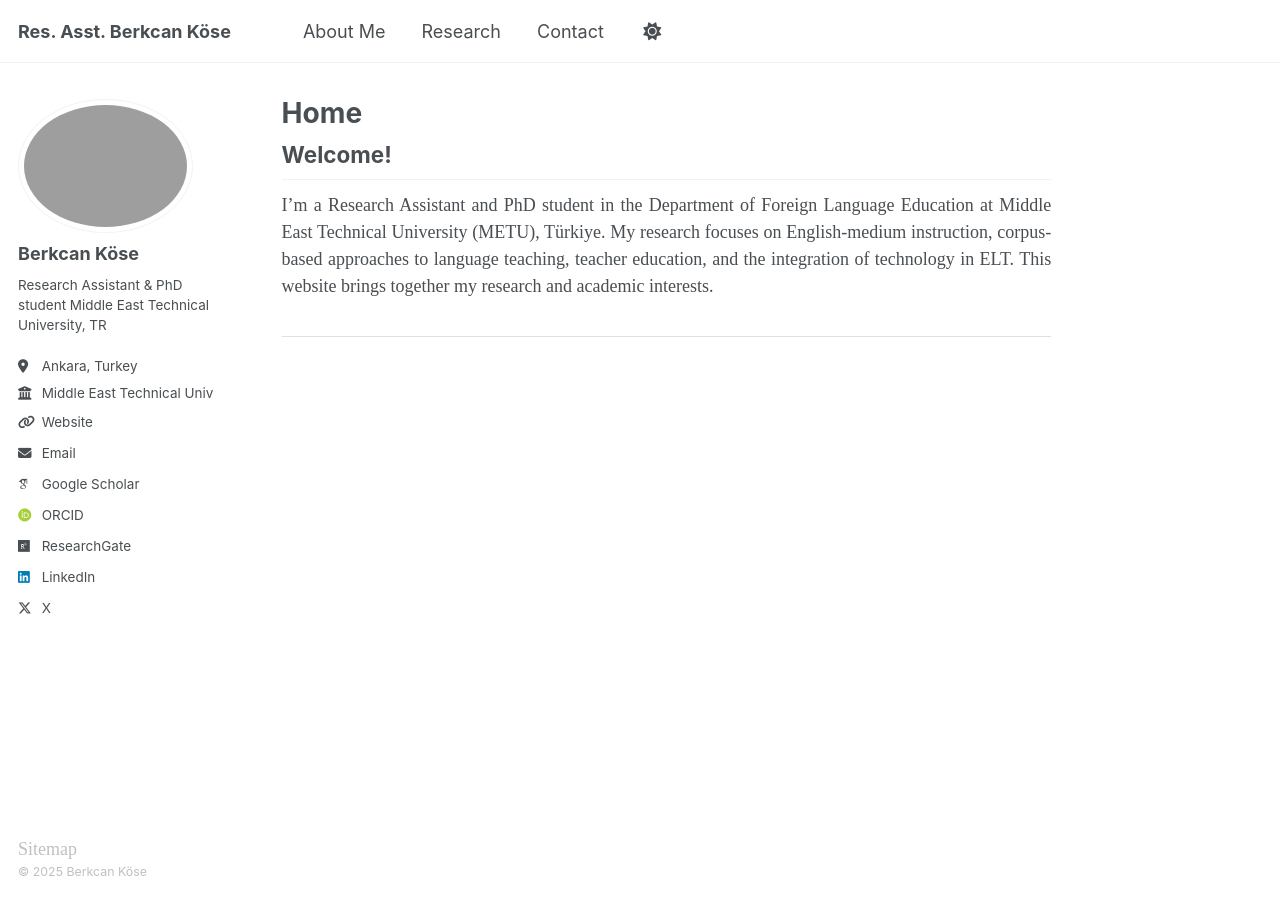
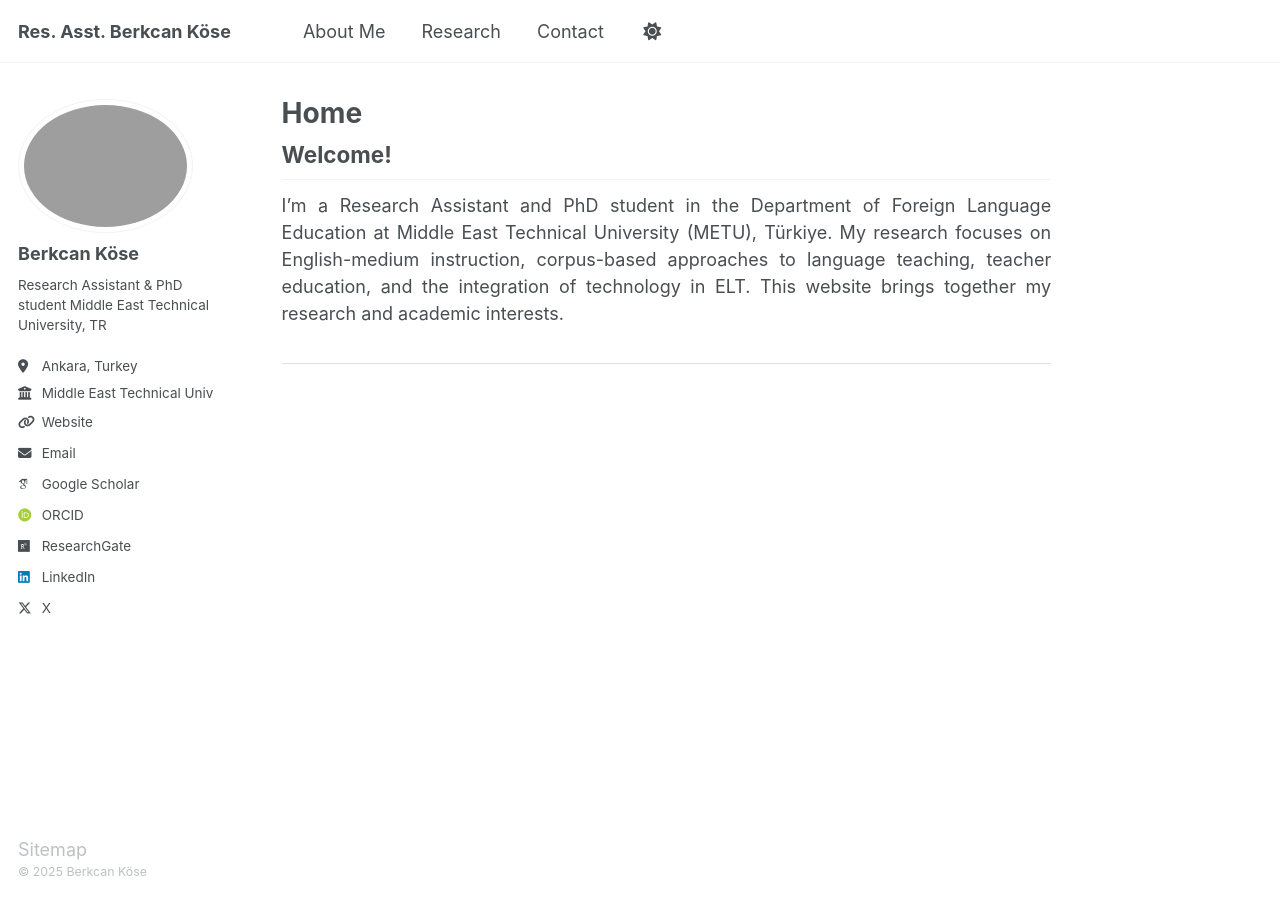
Before and after one commit to berkcankose/berkcankose.github.io, a Jekyll site: the page built from _pages/about.md, in a window 1280 px wide. Built offline with Jekyll 4.4.1, drawn with Linux system fonts in a browser that asks for light colours; some web fonts are replaced.

Commit message:
Update _base.scss

```diff
--- a/_sass/layout/_base.scss
+++ b/_sass/layout/_base.scss
@@ -15,7 +15,7 @@ body {
   margin: 0;
   padding: $masthead-height 0 0;
   padding-bottom: 9em;
-font-family: var(--global-font-family);
+font-family: $global-font-family;
   line-height: 1.5;
 
   &.overflow--hidden {
```
